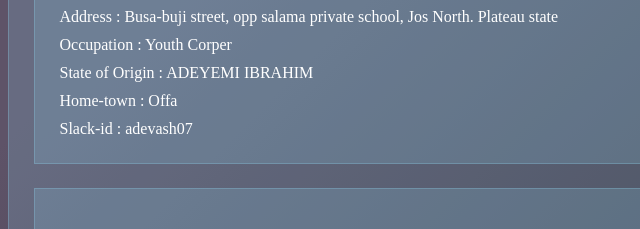
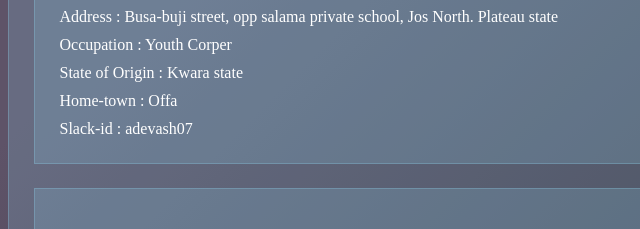
Before and after one commit to adevash07/Startng, a plain HTML site: page Profile-page/Profile.html in a window 1280 px wide. Shown: the part 774-1003 px from the top of the page, 0-640 px from the left. Drawn offline with Linux system fonts and the light colour scheme.

Commit message:
assignment

```diff
--- a/Profile-page/Profile.html
+++ b/Profile-page/Profile.html
@@ -50,7 +50,7 @@
               </div>
               <div class="C-origin">
                 <label for="origin" name="origin" id="origin">State of Origin : </label>
-                <span id="origin" class="origin">ADEYEMI IBRAHIM</span>
+                <span id="origin" class="origin">Kwara state</span>
               </div>
               <div class="C-town">
                 <label for="town" name="town" id="town">Home-town : </label>
```
